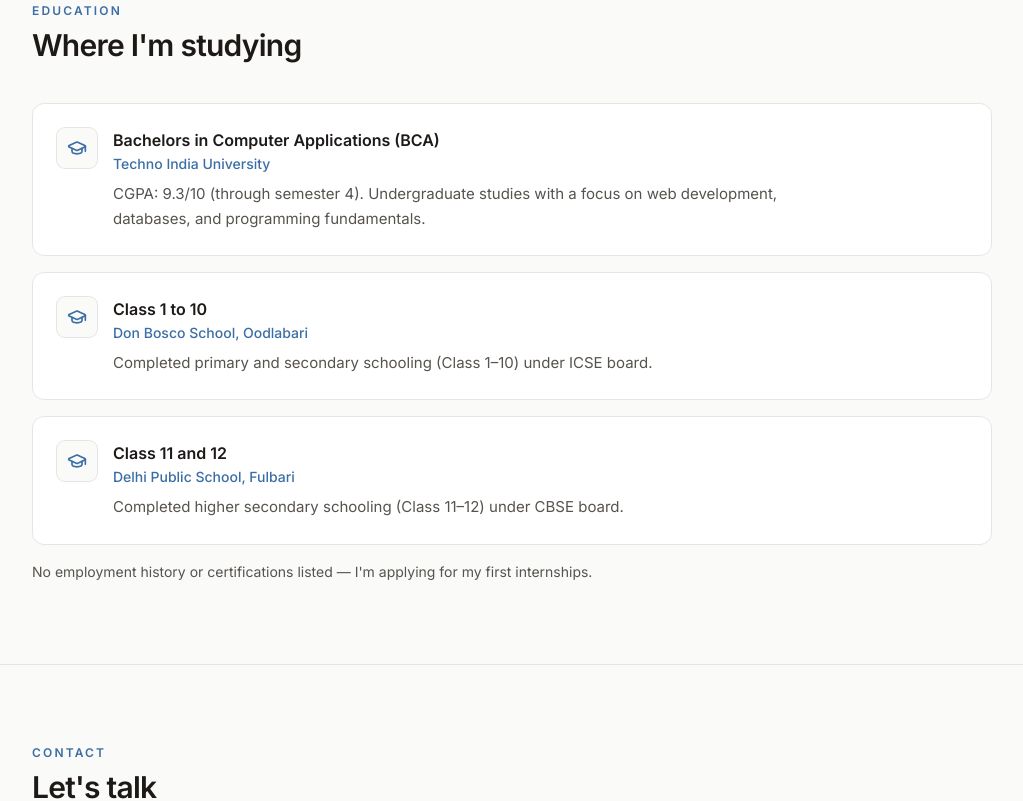
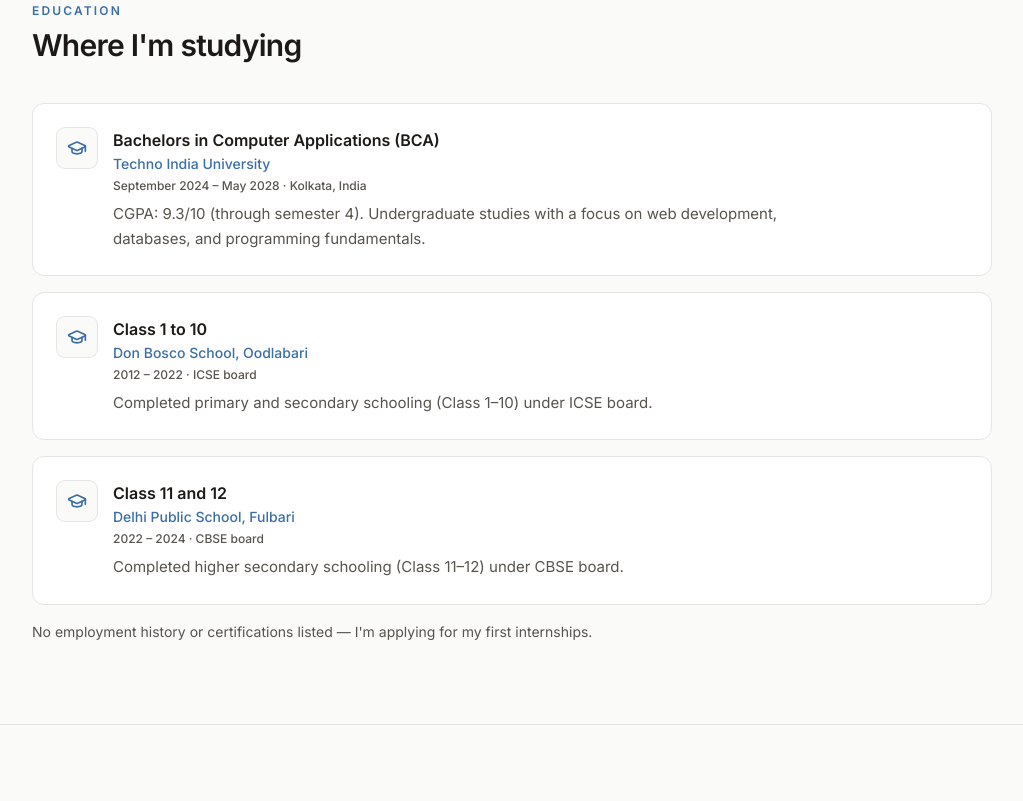
Before and after one commit to Exploring-glitch/sreeja-dey-portfolio, a React (Vite) app: page / in a window 1280 px wide. Shown: the part 4280-5081 px from the top of the page, without its empty margins (128-1151 px from the left). Built offline with nearby package versions, Linux system fonts and the light colour scheme.

Commit message:
feat: render education period and location

```diff
--- a/src/components/Education.jsx
+++ b/src/components/Education.jsx
@@ -21,6 +21,13 @@ export default function Education() {
                 <p className="mt-0.5 text-sm font-medium text-[#3B6EA5]">
                   {e.school}
                 </p>
+                {(e.period || e.location || e.board) && (
+                  <p className="mt-1 text-xs font-medium text-[#57534E]">
+                    {[e.period, e.location, e.board]
+                      .filter(Boolean)
+                      .join(" · ")}
+                  </p>
+                )}
                 <p className="mt-2 max-w-2xl text-[15px] leading-relaxed text-[#57534E]">
                   {e.detail}
                 </p>
```
